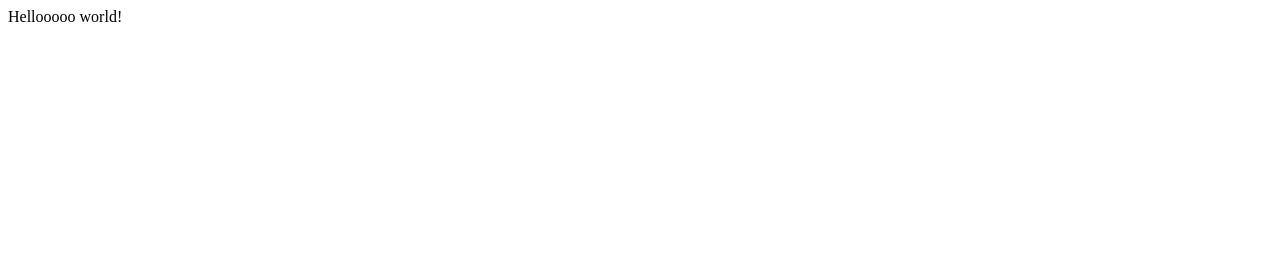
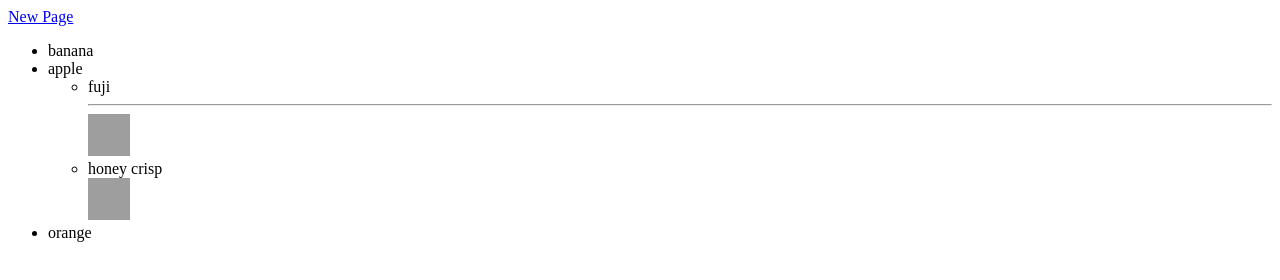
Before and after one commit to baconandchips/WebpageAdventures, a plain HTML site: page index.html in a window 1280 px wide. Drawn offline with Linux system fonts and the light colour scheme; grey boxes are pictures that could not be loaded.

Commit message:
something about apples

```diff
--- a/index.html
+++ b/index.html
@@ -4,6 +4,17 @@
 		<title>My first website!</title>
 	</head>
 	<body>
-		Hellooooo world!
+		<a href="newpage.html">New Page</a>
+		<ul>
+			<li>banana</li>
+			<li>apple</li>
+			<ul>
+				<li>fuji</li><hr>
+				<img src="https://images-na.ssl-images-amazon.com/images/I/81pO3uqRDML._SY355_.jpg" width="42" height="42">
+				<li>honey crisp</li>
+				<img src="https://smhttp-ssl-17653.nexcesscdn.net/media/catalog/product/cache/1/thumbnail/9df78eab33525d08d6e5fb8d27136e95/f/t/ft043-d.jpg" width="42" height="42">
+			</ul>
+			<li>orange</li>
+		</ul>
 	</body>
 </html>
```
